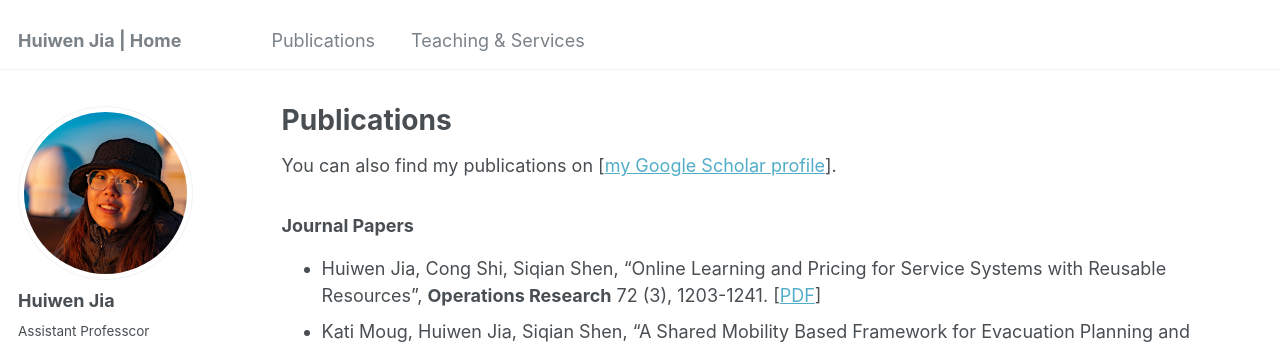
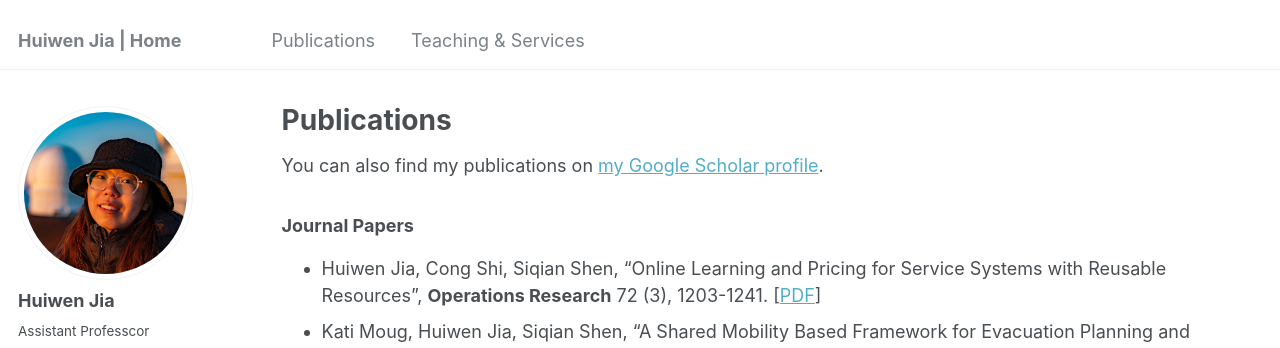
Before and after one commit to huiwen-j/huiwen-j.github.io, a Jekyll site: the page built from _pages/publications.md, in a window 1280 px wide and 900 px high. Shown: the top 348 px of the window. Built offline with Jekyll 4.4.1, drawn with Linux system fonts in a browser that asks for light colours; some web fonts are replaced.

```diff
--- a/_pages/publications.md
+++ b/_pages/publications.md
@@ -7,7 +7,7 @@ author_profile: true
 
 {% include base_path %}
 
-You can also find my publications on [[my Google Scholar profile](https://scholar.google.com/citations?user=0SkFI4MAAAAJ&hl=en)].
+You can also find my publications on [my Google Scholar profile](https://scholar.google.com/citations?user=0SkFI4MAAAAJ&hl=en).
 
 ### Journal Papers
 - Huiwen Jia, Cong Shi, Siqian Shen, "Online Learning and Pricing for Service Systems with Reusable Resources", **Operations Research** 72 (3), 1203-1241. [[PDF](https://papers.ssrn.com/sol3/papers.cfm?abstract_id=3755902)]
```
